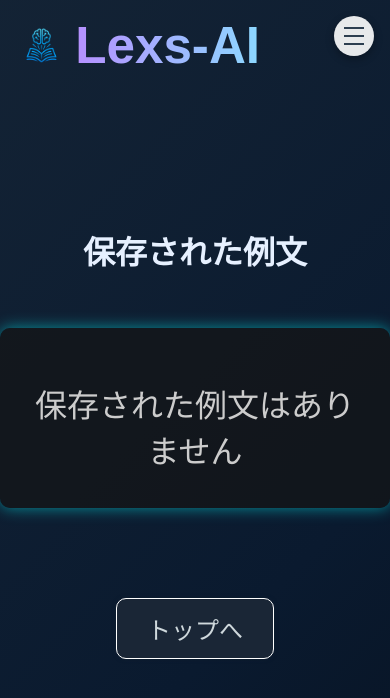
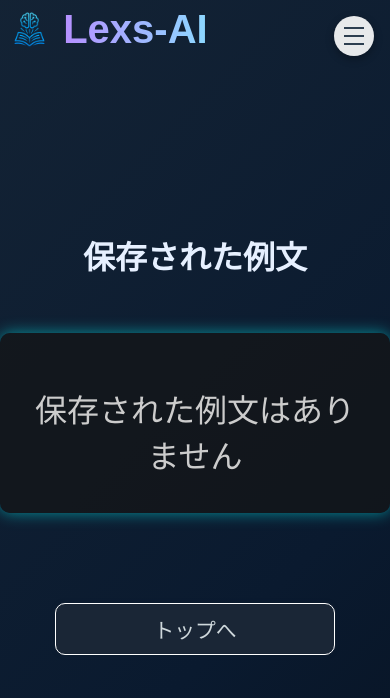
Before and after one commit to morixxfoxdata/word_quiz, a Flask app: page /saved_sentences in a window 390 px wide. Shown: the top 698 px of the page. Run offline with Flask 3, Linux system fonts and the light colour scheme; the visitor is signed in with stand-in values (Sample User, id 1); data that the repository does not hold is empty.

Commit message:
CSSの整理、APIのボタンサイズ、Lexs-Aiのフォントサイズ調整、

```diff
--- a/static/style.css
+++ b/static/style.css
@@ -208,20 +208,6 @@
 }
 
 
-@media (max-width: 480px) {
-  .buttons {
-    gap: 10px;
-  }
-  .correct-btn,
-  .wrong-btn,
-  .reset-btn,
-  .button {
-    width: 100%;
-    font-size: 1.3rem;
-    padding: 10px 0;
-    margin: 0 0 8px 0;
-  }
-}
 .question-progress {
   display: flex;
   justify-content: center;
@@ -534,76 +482,7 @@
   text-align: center;
   margin-top: 1rem;
 }
-/* 単語テスト画面のレスポンシブ対応 */
-@media (max-width: 768px) {
-  h1 {
-    font-size: 2.5rem;
-    margin-top: 60px;
-    margin-bottom: 20px;
-  }
 
-  .word-card {
-    width: 90%;
-    min-width: 0;
-    max-width: 100%;
-    height: 180px;
-    min-height: 180px;
-    max-height: 180px;
-  }
-
-  .word-front,
-  .question-word,
-  .word-back {
-    font-size: 1.5rem;
-    padding: 0 6px;
-  }
-
-  .choice-container {
-    grid-template-columns: repeat(2, minmax(0, 1fr));
-    gap: 12px;
-    padding: 0 15px;
-    width: 100%;
-  }
-
-  .choice-btn {
-    width: 100%;
-    min-width: 0;
-    height: 100px;
-    font-size: 1.4rem;
-    overflow-wrap: break-word;
-    text-overflow: ellipsis;
-    white-space: normal;
-    text-align: center;
-  }
-
- .buttons {
-    flex-direction: column;
-    gap: 20px;
-  }
-
-  .correct-btn,
-  .wrong-btn,
-  .reset-btn,
-  .button {
-    padding: 15px 40px;
-    font-size: 3rem;
-  }
-
-  .wrong-words-counter {
-    font-size: 1.5rem;
-  }
-
-  .wrong-words-list {
-    width: 90%;
-  }
-}
-
-@media (max-width: 480px) {
-  h1 {
-    font-size: 2rem;
-    margin-top: 80px;
-    margin-bottom: 15px;
-  }
 
 .word-card {
   width: 95%;
@@ -761,7 +613,7 @@
 }
 
 .main-title {
-  font-size: 6rem;
+  font-size: 4rem;
   background: linear-gradient(90deg, #b690ff, #8cd8ff);
   -webkit-background-clip: text;
   -webkit-text-fill-color: transparent;
@@ -776,26 +628,18 @@
   -webkit-text-fill-color: transparent;
   margin-top: 1rem;
 }
-@media (max-width: 480px) {
-  .main-title {
-    font-size: 3.2rem;
-  }
-  .subtitle {
-    font-size: 0.8rem;
-  }
-}
 
 /* ─────── ロゴリンク（左上固定） ───────────────── */
 .logo-link{
   position: absolute;
-  top: 1rem;
-  left: 1rem;
+  top: 0.25rem;
+  left: 0.25rem;
 
   display: flex;
   align-items: center;
   gap: .5rem;                /* アイコンと文字の間隔 */
 
-  font-size: 6rem;           /* ★ ここが “基準高さ” になる */
+  font-size: 4rem;           /* ★ ここが “基準高さ” になる */
   text-decoration: none;     /* a の下線を消す */
   z-index: 1000;
 }
@@ -805,7 +649,162 @@
   width:  1em;               /* 正方形保持 */
 }
 
+/* 単語テスト画面のレスポンシブ対応 */
+@media (max-width: 768px) {
+  h1 {
+    font-size: 2.5rem;
+    margin-top: 60px;
+    margin-bottom: 20px;
+  }
+
+  .word-card {
+    width: 90%;
+    min-width: 0;
+    max-width: 100%;
+    height: 180px;
+    min-height: 180px;
+    max-height: 180px;
+  }
+
+  .word-front,
+  .question-word,
+  .word-back {
+    font-size: 1.5rem;
+    padding: 0 6px;
+  }
+
+  .choice-container {
+    grid-template-columns: repeat(2, minmax(0, 1fr));
+    gap: 12px;
+    padding: 0 15px;
+    width: 100%;
+  }
+
+  .choice-btn {
+    width: 100%;
+    min-width: 0;
+    height: 100px;
+    font-size: 1.4rem;
+    overflow-wrap: break-word;
+    text-overflow: ellipsis;
+    white-space: normal;
+    text-align: center;
+  }
+
+ .buttons {
+    flex-direction: column;
+    gap: 20px;
+  }
+
+  .correct-btn,
+  .wrong-btn,
+  .reset-btn,
+  .button {
+    padding: 15px 40px;
+    font-size: 2rem;
+  }
+
+  .wrong-words-counter {
+    font-size: 1.5rem;
+  }å
+
+  .wrong-words-list {
+    width: 90%;
+  }
+}
+
+
+/* タブレット向けの横向きレイアウト */
+@media (min-width: 769px) and (max-width: 4096px) and (orientation: landscape) {
+  .word-card {
+    width: 50%;
+  }
+
+  .choice-container {
+    grid-template-columns: repeat(2, minmax(0, 1fr));
+    /* max-width: 800px; */
+  }
+
+  .choice-btn {
+    width: 100%;
+    min-width: 0;
+    height: 100px;
+    overflow-wrap: break-word;
+    text-overflow: ellipsis;
+    white-space: normal;
+    text-align: center;
+  }
+}
+
+
 /* ─── スマホ幅で自動縮小 ─────────────────────────── */
 @media (max-width: 480px){
   .logo-link{ font-size: 3.2rem; }  /* → icon & 文字とも 3.2rem */
+  .buttons {
+    gap: 10px;
   }
+  .correct-btn,
+  .wrong-btn,
+  .reset-btn,
+  .button {
+    font-size: 1.3rem;
+    padding: 10px 0;
+    margin: 0 0 8px 0;
+  }
+  .perfect-score {
+    font-size: 2.5rem;
+  }
+  .main-title {
+    font-size: 2.5rem;
+  }
+  .subtitle {
+    font-size: 0.8rem;
+  }
+  h1 {
+    font-size: 2rem;
+    margin-top: 80px;
+    margin-bottom: 15px;
+  }
+  .word-card {
+    width: 95%;
+    min-width: 0;
+    max-width: 100%;
+    height: 140px;
+    min-height: 140px;
+    max-height: 140px;
+    margin-bottom: 20px;
+  }
+  .word-front,
+  .question-word,
+  .word-back {
+    font-size: 1.1rem;
+    padding: 0 3px;
+  }
+  h1 {
+    font-size: 2rem;
+    margin-top: 80px;
+    margin-bottom: 15px;
+  }
+  .auth-form {
+    width: 95%;
+    padding: 20px;
+  }
+  .auth-form label {
+    font-size: 0.85rem;
+  }
+  .auth-form input {
+    padding: 8px 12px;
+    font-size: 0.85rem;
+  }
+  .auth-form .button {
+    padding: 10px;
+    font-size: 0.85rem;
+  }
+  .flash-messages {
+    width: 95%;
+  }
+  .flash-message {
+    font-size: 0.85rem;
+    padding: 8px 12px;
+  }
+}
```
Also changed, not shown: other parts of static/style.css (+1 -66 lines). Lines whose indentation alone changed are shown as unchanged.
